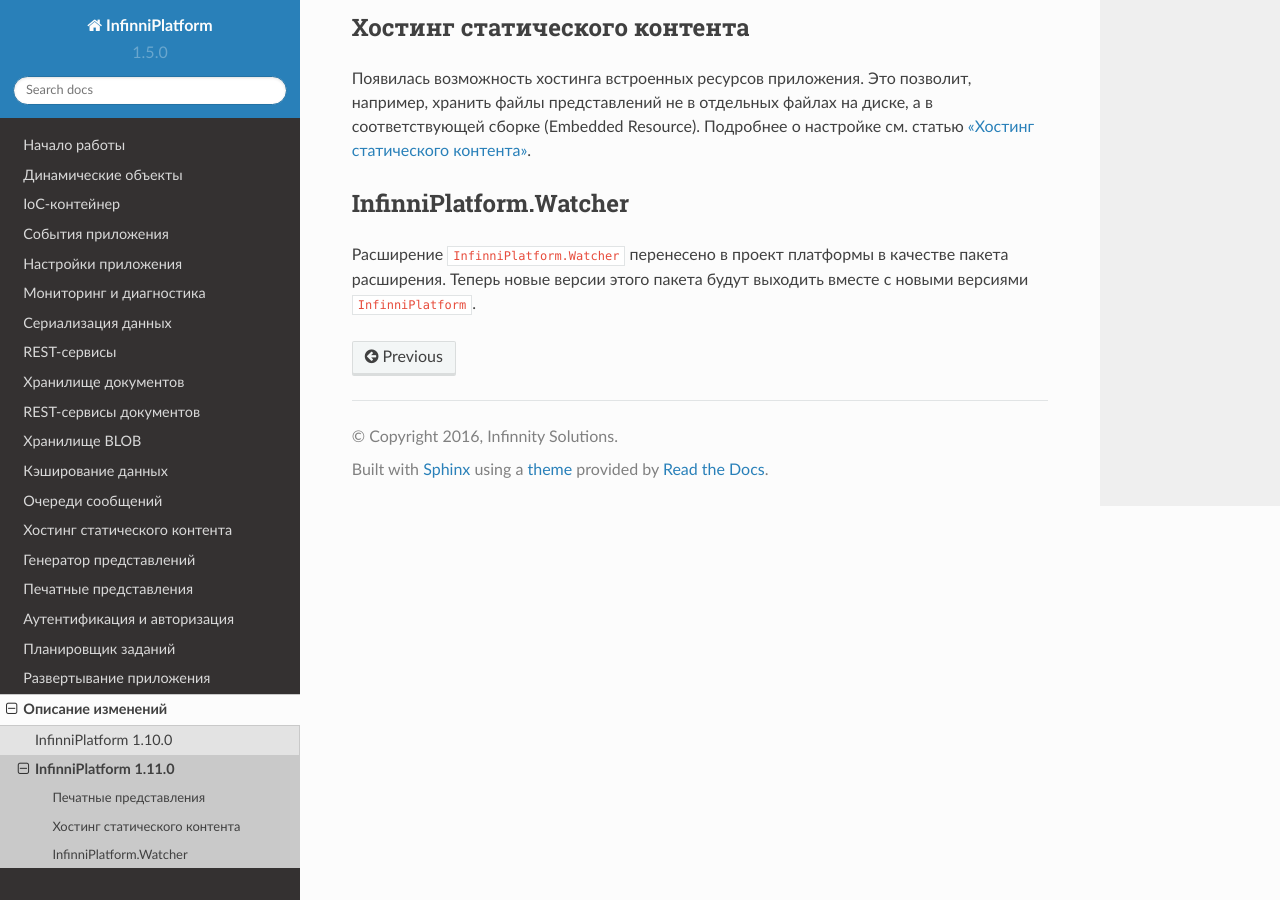
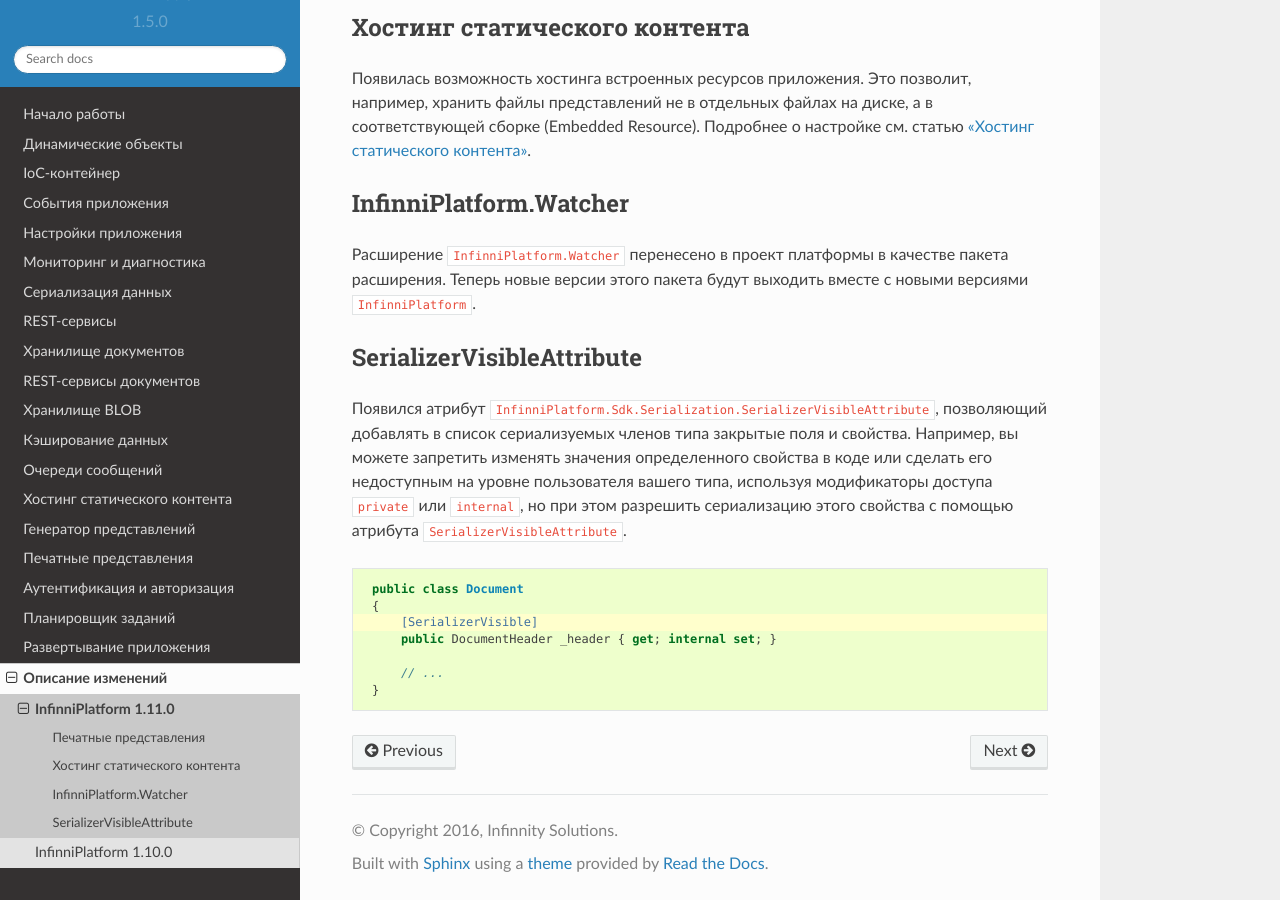
Before and after one commit to InfinniPlatform/InfinniPlatform.readthedocs.org, a Sphinx documentation site: the page built from docs/source/release-notes/v1.11.0.rst, in a window 1280 px wide and 900 px high, scrolled down 1620 px. Built offline with Sphinx 7.4.7 and the Read the Docs theme 2.0.0, drawn with Linux system fonts in a browser that asks for light colours.

Commit message:
Add description for SerializerVisibleAttribute

```diff
--- a/docs/source/release-notes/index.rst
+++ b/docs/source/release-notes/index.rst
@@ -6,5 +6,5 @@
 .. toctree::
    :maxdepth: 1
 
+   v1.11.0.rst
    v1.10.0.rst
-   v1.11.0.rst
--- a/docs/source/release-notes/v1.11.0.rst
+++ b/docs/source/release-notes/v1.11.0.rst
@@ -88,4 +88,25 @@
 Теперь новые версии этого пакета будут выходить вместе с новыми версиями ``InfinniPlatform``.
 
 
+SerializerVisibleAttribute
+--------------------------
+
+Появился атрибут ``InfinniPlatform.Sdk.Serialization.SerializerVisibleAttribute``, позволяющий добавлять
+в список сериализуемых членов типа закрытые поля и свойства. Например, вы можете запретить изменять значения
+определенного свойства в коде или сделать его недоступным на уровне пользователя вашего типа, используя
+модификаторы доступа ``private`` или ``internal``, но при этом разрешить сериализацию этого свойства
+с помощью атрибута ``SerializerVisibleAttribute``.
+
+.. code-block:: csharp
+   :emphasize-lines: 3
+
+    public class Document
+    {
+        [SerializerVisible]
+        public DocumentHeader _header { get; internal set; }
+
+        // ...
+    }
+
+
 .. _`Package Manager Console`: http://docs.nuget.org/consume/package-manager-console
```
